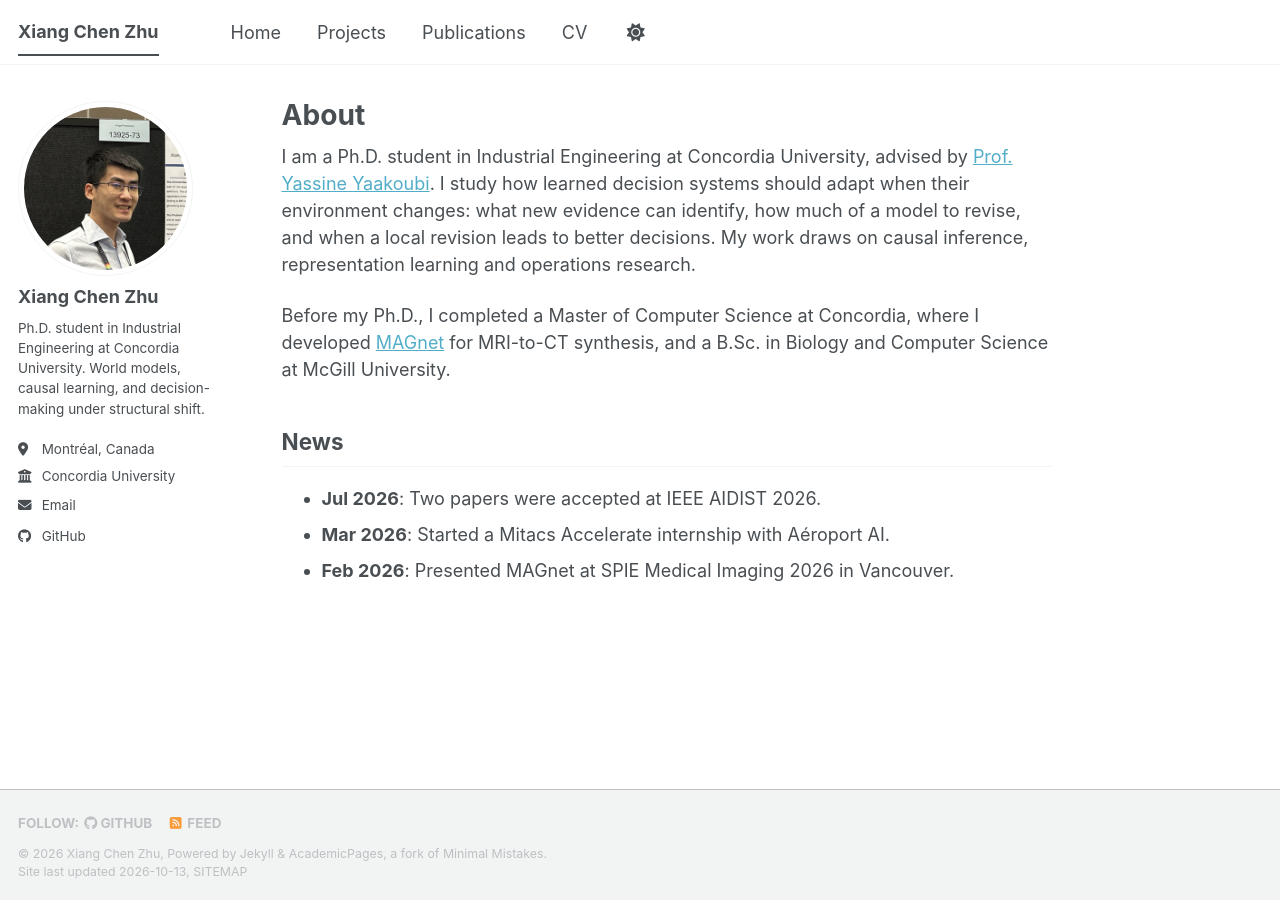
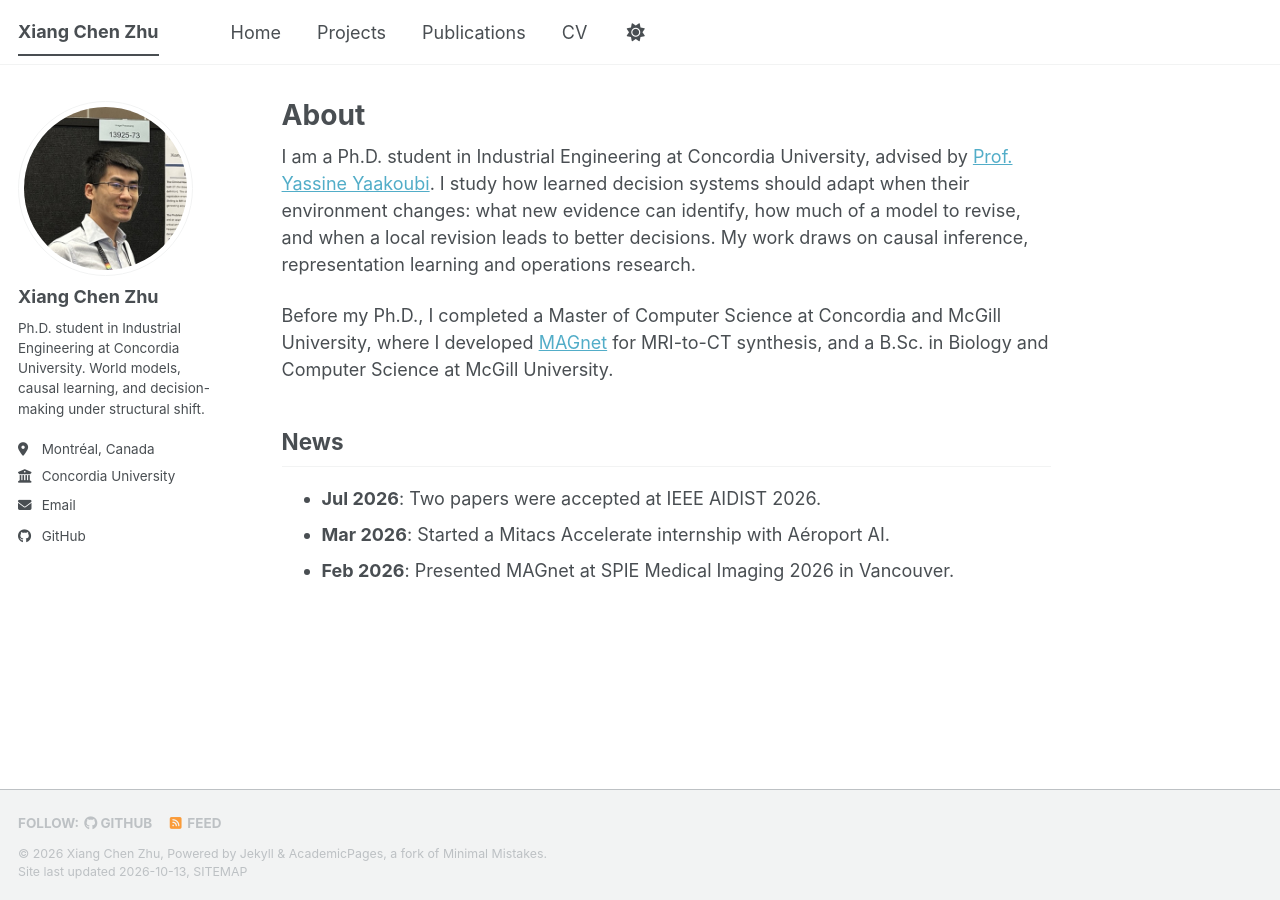
Before and after one commit to zxcej/zxcej.github.io, a Jekyll site: the page built from _pages/about.md, in a window 1280 px wide. Built offline with Jekyll 4.4.1, drawn with Linux system fonts in a browser that asks for light colours; a style sheet for code colours, icons or effects is not loaded.

Commit message:
Update about.md

```diff
--- a/_pages/about.md
+++ b/_pages/about.md
@@ -9,7 +9,7 @@ redirect_from:
 
 I am a Ph.D. student in Industrial Engineering at Concordia University, advised by [Prof. Yassine Yaakoubi](https://www.concordia.ca/faculty/yassine-yaakoubi.html). I study how learned decision systems should adapt when their environment changes: what new evidence can identify, how much of a model to revise, and when a local revision leads to better decisions. My work draws on causal inference, representation learning and operations research.
 
-Before my Ph.D., I completed a Master of Computer Science at Concordia, where I developed [MAGnet](/projects/magnet/) for MRI-to-CT synthesis, and a B.Sc. in Biology and Computer Science at McGill University.
+Before my Ph.D., I completed a Master of Computer Science at Concordia and McGill University, where I developed [MAGnet](/projects/magnet/) for MRI-to-CT synthesis, and a B.Sc. in Biology and Computer Science at McGill University.
 
 ## News
 
```
